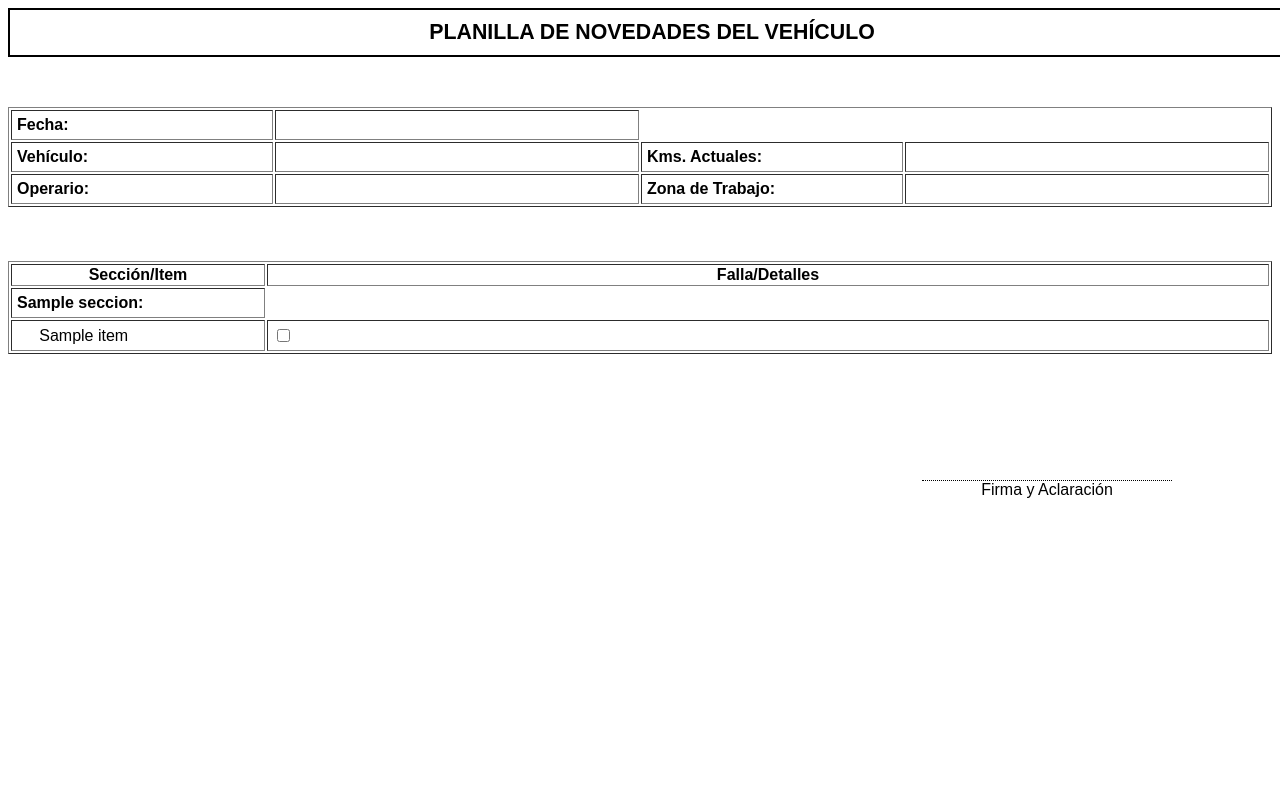
After one commit to juanquimulki/control_consumo, a PHP site: template app/vistas/checklist/imprimirPlanilla.php in a window 1280 px wide. The commit adds this page. Run offline with PHP 8.4, Linux system fonts and the light colour scheme; the template is opened without the code that fills it: most values are stand-ins (such as "Sample title", 1, 10 or a date in 2020).

Commit message:
Planilla de novedades del vehículo

```diff
--- a/app/controladores/ChecklistControlador.php
+++ b/app/controladores/ChecklistControlador.php
@@ -53,5 +53,11 @@ class ChecklistControlador {
     $checklists = ChecklistModelo::getChecklists();
     require_once "vistas/checklist/mostrarRegistros.php";
   }
+
+  public function imprimir() {
+    require_once "modelos/ItemsModelo.php";
+    $items     = ItemsModelo::getItems();
+    require_once "vistas/checklist/imprimirPlanilla.php";
+  }
 }
 ?>
--- a/app/js/checklist.js
+++ b/app/js/checklist.js
@@ -2,6 +2,10 @@ function probar() {
   $(".clase_checks").each(function(){
     alert($(this).val());
   });
+}
+
+function imprimir() {
+  window.open("index.php?c=checklist&a=imprimir","_blank");
 }
 
 function mostrarDetalles(id) {
--- a/app/vistas/checklist/ChecklistVista.php
+++ b/app/vistas/checklist/ChecklistVista.php
@@ -77,6 +77,7 @@
         <!-- /.box-body -->
         <div class="box-footer">
           <button class="btn btn-default" onclick="cancelar()">Cancelar</button>
+          <button class="btn btn-default" onclick="imprimir()"><i class="fa fa-print"></i>&nbsp;Planilla</button>
           <button class="btn btn-info pull-right" onclick="guardar()">Guardar</button>
         </div>
         <!--div class="box-footer">
--- /dev/null
+++ b/app/vistas/checklist/imprimirPlanilla.php
@@ -0,0 +1,75 @@
+<head>
+  <meta charset="utf-8">
+  <meta http-equiv="X-UA-Compatible" content="IE=edge">
+  <title>Control de Consumo | Servicios Industriales</title>
+
+  <style>
+    body {
+      font-family: arial;
+    }
+    table td {
+      padding: 5px;
+    }
+    .titulo {
+      width: 100%;
+      border: 2px solid black;
+      text-align: center;
+      font-weight: bold;
+      padding:10px;
+      margin-bottom: 50px;
+      font-size: 16pt;
+    }
+    .firma {
+      border-top: 1px dotted black;
+      width: 250px;
+      text-align: center;
+      float: right;
+      margin-right: 100px;
+    }
+  </style>
+</head>
+<body>
+
+<div class="titulo">
+  PLANILLA DE NOVEDADES DEL VEHÍCULO
+</div>
+
+<table style="width:100%;" border=1>
+  <tr><td style="width:250px;"><b>Fecha:</b></td><td></td></tr>
+  <tr><td><b>Vehículo:</b></td><td></td><td style="width:250px;"><b>Kms. Actuales:</b></td><td></td></tr>
+  <tr><td><b>Operario:</b></td><td></td><td><b>Zona de Trabajo:</b></td><td></td></tr>
+</table>
+<br><br><br>
+
+<table style="width:100%;" border=1>
+   <thead>
+   <tr><th style="width:250px;">Sección/Item</th><th>Falla/Detalles</th></tr>
+   </thead>
+   <tbody>
+   <?php
+   $seccion = "";
+   while ($registro = $items->fetch()) {
+     if ($seccion!=$registro['seccion']) {
+       echo "<tr><td><b>".utf8_encode($registro['seccion']).":</b></td></tr>";
+       $seccion = $registro['seccion'];
+     }
+     echo "<tr><td>&nbsp;&nbsp;&nbsp;&nbsp;&nbsp;".utf8_encode($registro['item'])."</td>";
+     echo "<td>";
+     echo "<input type='checkbox' />";
+     echo "</td>";
+     echo "</tr>\n";
+   }
+   ?>
+   </tbody>
+</table>
+<br><br><br><br><br><br><br>
+
+<div class="firma">
+  Firma y Aclaración
+</div>
+
+</body>
+
+<script>
+  window.print();
+</script>
```
